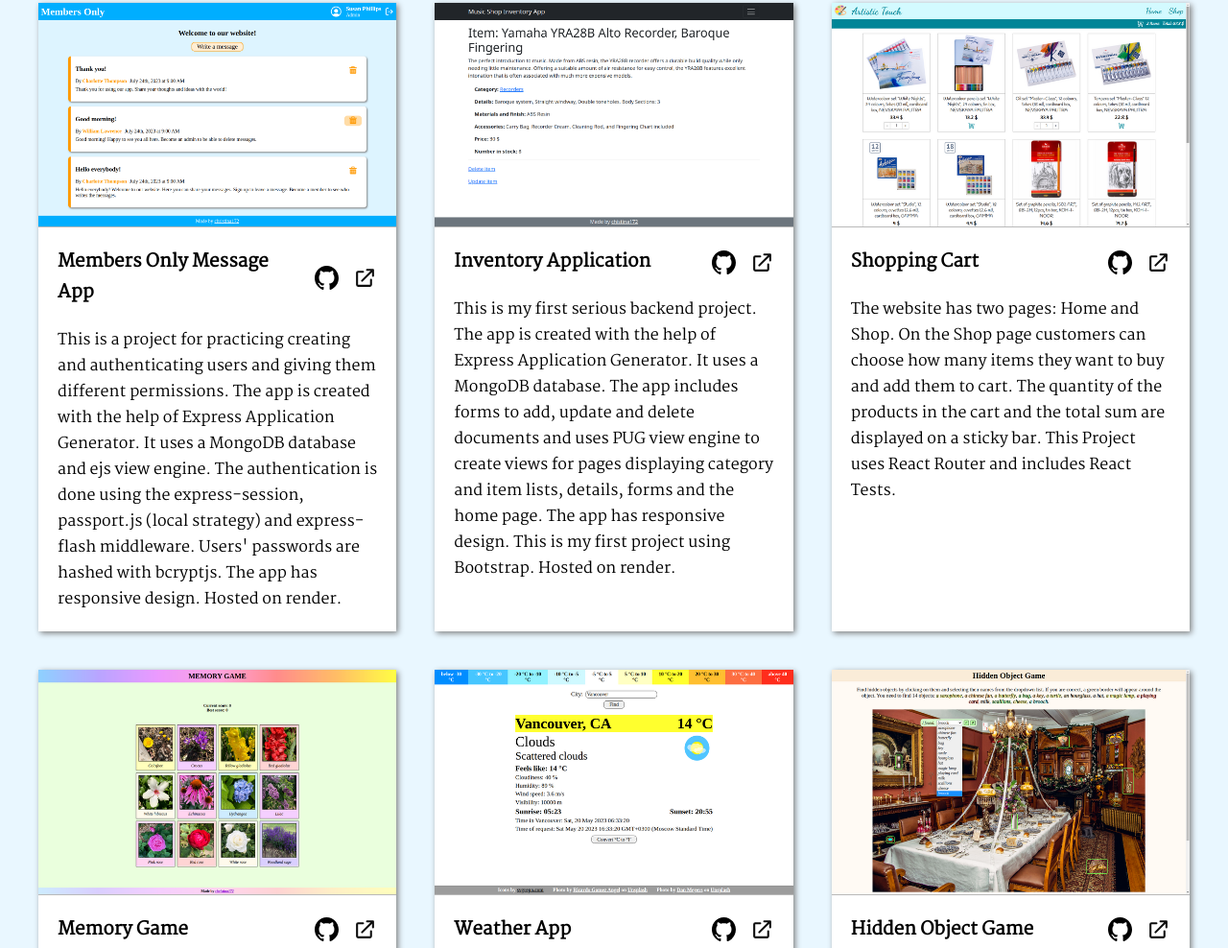
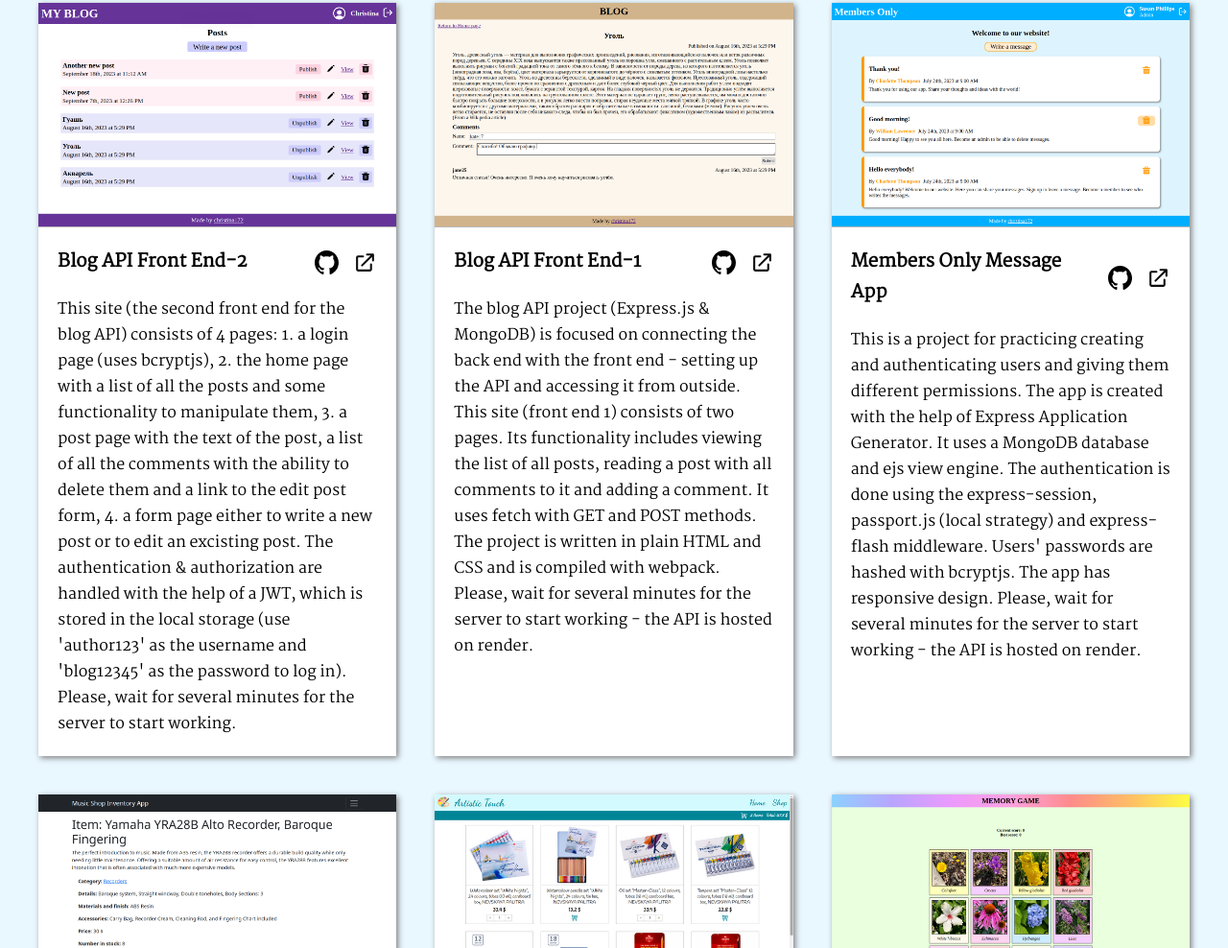
Before and after one commit to christina172/personal-portfolio, a React app: page / in a window 1280 px wide. Shown: the part 586-1574 px from the top of the page at 96% size. Built offline with nearby package versions, Linux system fonts and the light colour scheme.

Commit message:
Add blog api fron-end projects

```diff
--- a/src/components/Projects.js
+++ b/src/components/Projects.js
@@ -9,21 +9,37 @@ import battleshipGame from "./images/battleship-game.png";
 import calculator from "./images/calculator.png";
 import inventoryApplication from "./images/inventory-application.png";
 import membersOnly from "./images/members-only.png";
+import blog from "./images/blog.png";
+import myBlog from "./images/my-blog.png";
 
 import Card from "./Card";
 
 function Projects() {
     const [projects, setProjects] = useState([
         {
+            name: "Blog API Front End-2",
+            description: "This site (the second front end for the blog API) consists of 4 pages: 1. a login page (uses bcryptjs), 2. the home page with a list of all the posts and some functionality to manipulate them, 3. a post page with the text of the post, a list of all the comments with the ability to delete them and a link to the edit post form, 4. a form page either to write a new post or to edit an excisting post. The authentication & authorization are handled with the help of a JWT, which is stored in the local storage (use 'author123' as the username and 'blog12345' as the password to log in). Please, wait for several minutes for the server to start working.",
+            screenshot: myBlog,
+            linkToGitHub: "https://github.com/christina172/blog-api-frontend-2",
+            livePreview: "https://christina172.github.io/blog-api-frontend-2/",
+        },
+        {
+            name: "Blog API Front End-1",
+            description: "The blog API project (Express.js & MongoDB) is focused on connecting the back end with the front end - setting up the API and accessing it from outside. This site (front end 1) consists of two pages. Its functionality includes viewing the list of all posts, reading a post with all comments to it and adding a comment. It uses fetch with GET and POST methods. The project is written in plain HTML and CSS and is compiled with webpack. Please, wait for several minutes for the server to start working - the API is hosted on render.",
+            screenshot: blog,
+            linkToGitHub: "https://github.com/christina172/blog-api-frontend-1",
+            livePreview: "https://christina172.github.io/blog-api-frontend-1/",
+        },
+        {
             name: "Members Only Message App",
-            description: "This is a project for practicing creating and authenticating users and giving them different permissions. The app is created with the help of Express Application Generator. It uses a MongoDB database and ejs view engine. The authentication is done using the express-session, passport.js (local strategy) and express-flash middleware. Users' passwords are hashed with bcryptjs. The app has responsive design. Hosted on render.",
+            description: "This is a project for practicing creating and authenticating users and giving them different permissions. The app is created with the help of Express Application Generator. It uses a MongoDB database and ejs view engine. The authentication is done using the express-session, passport.js (local strategy) and express-flash middleware. Users' passwords are hashed with bcryptjs. The app has responsive design. Please, wait for several minutes for the server to start working - the API is hosted on render.",
             screenshot: membersOnly,
             linkToGitHub: "https://github.com/christina172/members-only",
             livePreview: "https://members-only-75bu.onrender.com/members-only",
         },
         {
             name: "Inventory Application",
-            description: "This is my first serious backend project. The app is created with the help of Express Application Generator. It uses a MongoDB database. The app includes forms to add, update and delete documents and uses PUG view engine to create views for pages displaying category and item lists, details, forms and the home page. The app has responsive design. This is my first project using Bootstrap. Hosted on render.",
+            description: "This is my first serious backend project. The app is created with the help of Express Application Generator. It uses a MongoDB database. The app includes forms to add, update and delete documents and uses PUG view engine to create views for pages displaying category and item lists, details, forms and the home page. The app has responsive design. This is my first project using Bootstrap. Please, wait for several minutes for the server to start working - the API is hosted on render.",
             screenshot: inventoryApplication,
             linkToGitHub: "https://github.com/christina172/inventory-application",
             livePreview: "https://inventory-application-kp94.onrender.com",
```
Also changed, not shown: build/asset-manifest.json, build/index.html, build/static/js/main.39192799.js.LICENSE.txt (renamed from build/static/js/main.b4ce8505.js.LICENSE.txt), build/static/media/blog.cdc347901701d4967ed4.png (added), build/static/media/calculator.101d44c5ec192251306e.png (added), build/static/media/inventory-application.319ad00a8da0e9d24705.png (added), build/static/media/members-only.63565e7b8fc150d304c1.png (added), build/static/media/my-blog.fa30a3341326f06707d8.png (added), src/components/images/blog.png (added), src/components/images/my-blog.png (added), 4 other files.
